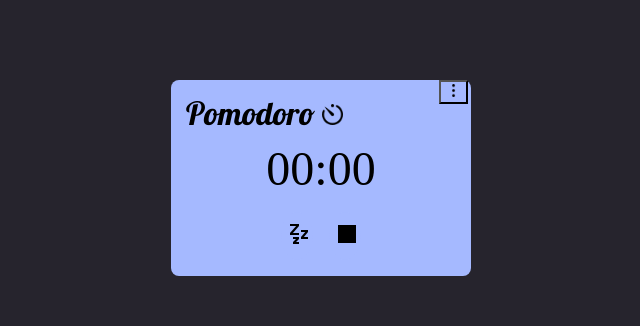
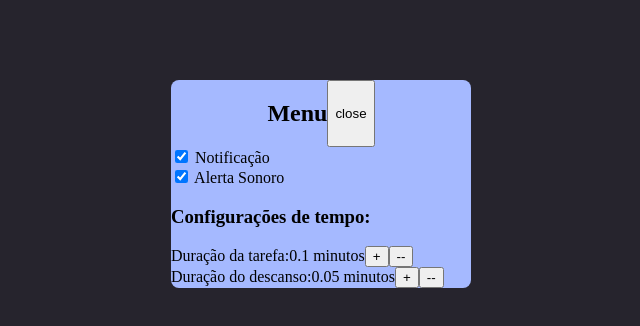
Before and after one commit to JongaMatos/pomodoro-react, a React (Create React App) app: page / in a window 1280 px wide. Both pictures are taken after a click on the button 772 px from the left and 92 px from the top of the page. Shown: the top 326 px of the page, without its empty margins (319-959 px from the left). Built offline with nearby package versions, Linux system fonts and the light colour scheme.

Commit message:
Created homepage and 'menu' component.

```diff
--- a/src/app.jsx
+++ b/src/app.jsx
@@ -1,13 +1,11 @@
 import React from 'react'
-import Pomodoro from './components/pomodoro'
+import HomePage from './pages/homePage'
 import { GeneralProvider } from './context/generalContext'
 function App() {
     return (
-        // <div>
             <GeneralProvider>
-                <Pomodoro />
+                <HomePage></HomePage>
             </GeneralProvider>
-        // </div>
     )
 }
 
--- /dev/null
+++ b/src/components/menu/menu.css
@@ -0,0 +1,10 @@
+.MenuHead {
+    margin-right: auto;
+    margin-left: auto;
+    display: flex;
+}
+
+.Options {
+    display: flex;
+    flex-direction: column;
+}
--- /dev/null
+++ b/src/components/menu/menu.jsx
@@ -0,0 +1,57 @@
+import React, { useContext } from 'react'
+import { GeneralContext } from '../../context/generalContext'
+
+import './menu.css'
+
+function Menu() {
+    const {
+        taskTime,
+        restTime,
+        closeMenu,
+        changeAlert,
+        changeNotificationOn,
+        notificationOn,
+        soundAlert,
+        increaseTaskTime,
+        decreaseTaskTime,
+        increaseRestTime,
+        decreaseRestTime,
+    } = useContext(GeneralContext);
+
+    return (
+        <div className='Card'>
+            <div className='MenuHead'>
+                <h2>Menu</h2>
+                <button onClick={closeMenu}>close</button>
+            </div>
+
+            <div className='Options'>
+                <div className='Option'>
+                    <input name='notification?' type="checkbox" checked={notificationOn} onChange={changeNotificationOn} />
+                    <label htmlFor="notification?"> Notificação</label>
+                </div>
+                <div className='Option'>
+                    <input name='soundAlert?' type="checkbox" checked={soundAlert} onChange={changeAlert} />
+                    <label htmlFor="soundAlert?"> Alerta Sonoro</label>
+                </div>
+                <div className='Times'>
+                    <h3>Configurações de tempo:</h3>
+                    <div className='Option'>
+                        Duração da tarefa:{taskTime / 60} minutos
+                        <button onClick={increaseTaskTime}>+</button>
+                        <button onClick={decreaseTaskTime}> -- </button>
+                    </div>
+                    <div className='Option'>
+                        Duração do descanso:{restTime / 60} minutos
+                        <button onClick={increaseRestTime}>+</button>
+                        <button onClick={decreaseRestTime}> -- </button>
+                    </div>
+                </div>
+
+
+            </div>
+        </div>
+    )
+}
+
+export default Menu
--- a/src/components/pomodoro.jsx
+++ b/src/components/pomodoro/pomodoro.jsx
@@ -1,17 +1,23 @@
 import React, { useState, useEffect, useContext } from 'react';
-import { GeneralContext, GeneralProvider } from '../context/generalContext'
+import { GeneralContext } from '../../context/generalContext'
 
-import play from '../assets/play.png';
-import reset from '../assets/reset.png';
-import sleep from '../assets/rest.png';
-import pause from '../assets/pause.svg';
-import iconTimer from '../assets/iconTimer.png';
-import more from '../assets/more.png';
+import play from '../../assets/play.png';
+import reset from '../../assets/reset.png';
+import sleep from '../../assets/rest.png';
+import pause from '../../assets/pause.svg';
+import iconTimer from '../../assets/iconTimer.png';
+import more from '../../assets/more.png';
 
 import './pomodoro.css';
 
 function Pomodoro() {
-    const { taskTime, restTime } = useContext(GeneralContext);
+    const {
+        taskTime,
+        restTime,
+        openMenu,
+        soundAlert,
+        notificationOn,
+    } = useContext(GeneralContext);
 
 
     let countdownTimeout;
@@ -20,7 +26,6 @@ function Pomodoro() {
     const [time, setTime] = useState(taskTime);
     const [running, setRunning] = useState(false);
     const [rest, setRest] = useState(false);
-    const [openMenu, setOpenMenu] = useState(false);
     const min = Math.floor(time / 60);
     const sec = time % 60;
 
@@ -28,8 +33,7 @@ function Pomodoro() {
         if (Notification.permission !== 'granted') {
             Notification.requestPermission();
         }
-        console.log({ taskTime });
-        console.log({ restTime });
+        handleResetTimer();
     }, []);
 
     useEffect(() => {
@@ -94,45 +98,23 @@ function Pomodoro() {
     }
 
     const taskNotification = () => {
-        if (Notification.permission === 'granted') {
+
+        if (soundAlert) {
             new Audio('/endpomo.wav').play();
+        }
+
+        if (Notification.permission === 'granted' && notificationOn) {
             new Notification("Bora descansar.");
         }
     }
     const restNotification = () => {
-        if (Notification.permission === 'granted') {
+
+        if (soundAlert) {
             new Audio('/endBreakout.mp3').play();
+        }
+
+        if (Notification.permission === 'granted' && notificationOn) {
             new Notification("Acabou descanso.");
-        }
-    }
-    const pomodoroTimer = () => {
-        if (!openMenu) {
-            return (
-                <>
-                    {rest ?
-                        (
-                            <div className='Head'>
-                                <h2 className='Title'>Pomodoro <img src={sleep} alt="" /></h2>
-                                <button onClick={() => { setOpenMenu(true) }}> <img src={more} alt="" /></button>
-                            </div>
-
-                        ) :
-                        (
-                            <div className='Head'>
-                                <h2 className='Title'>Pomodoro <img className='TimerIcon' src={iconTimer} alt="" /></h2>
-                                <button onClick={() => { setOpenMenu(true) }}> <img src={more} alt="" /></button>
-                            </div>
-                        )}
-                    <div className='Timer'>
-                        {min < 10 ? (`0${min}`) : (min)}:{sec < 10 ? (`0${sec}`) : (sec)}
-                    </div>
-
-                    <div className='TimerBtns'>
-                        {whichBtn()}
-                        {resetBtn()}
-                    </div>
-                </>
-            );
         }
     }
 
@@ -144,14 +126,14 @@ function Pomodoro() {
                 (
                     <div className='Head'>
                         <h2 className='Title'>Pomodoro <img src={sleep} alt="" /></h2>
-                        <button onClick={() => { setOpenMenu(true) }}> <img src={more} alt="" /></button>
+                        <button onClick={() => { openMenu() }}> <img src={more} alt="" /></button>
                     </div>
 
                 ) :
                 (
                     <div className='Head'>
                         <h2 className='Title'>Pomodoro <img className='TimerIcon' src={iconTimer} alt="" /></h2>
-                        <button onClick={() => { setOpenMenu(true) }}> <img src={more} alt="" /></button>
+                        <button onClick={() => { openMenu() }}> <img src={more} alt="" /></button>
                     </div>
                 )}
             <div className='Timer'>
--- a/src/context/generalContext.jsx
+++ b/src/context/generalContext.jsx
@@ -1,27 +1,58 @@
-import { createContext, useContext, useEffect, useState, ReactNode } from 'react'
-
-
-
+import { createContext, useEffect, useState } from 'react'
 
 
 export const GeneralContext = createContext();
 
 
 export function GeneralProvider({ children }) {
-    const [taskTime, setTasktime] = useState(0);
-    const [restTime, setRestTime] = useState(0);
-    const [openMenu, setopenMenu] = useState(false);
+
+    const [taskTime, setTaskTime] = useState(0.1 * 60);
+    const [restTime, setRestTime] = useState(0.05 * 60);
+    const [menuIsOpen, setMenuIsOpen] = useState(false);
+    const [soundAlert, setSoundAlert] = useState(true);
+    const [notificationOn, setNotificationOn] = useState(true);
+
     useEffect(() => {
-        setTasktime(0.1 * 60);
+        setTaskTime(0.1 * 60);
         setRestTime(0.05 * 60);
 
     }, []);
+    const openMenu = () => {
+        setMenuIsOpen(true);
+    }
+    const closeMenu = () => {
+        setMenuIsOpen(false)
+    }
+    const changeAlert = () => {
+        setSoundAlert(!soundAlert);
+    }
+    const changeNotificationOn = () => {
+        setNotificationOn(!notificationOn);
+    }
+
+    const increaseTaskTime = () => { setTaskTime(taskTime + 60); }
+    const decreaseTaskTime = () => { setTaskTime(taskTime - 60) }
+
+    const increaseRestTime = () => { setRestTime(taskTime + 60); }
+    const decreaseRestTime = () => { setRestTime(taskTime - 60) }
 
     return (
         <GeneralContext.Provider value={{
             taskTime,
             restTime,
+            menuIsOpen,
+            soundAlert,
+            notificationOn,
+            changeAlert,
+            changeNotificationOn,
             openMenu,
+            closeMenu,
+            increaseTaskTime,
+            decreaseTaskTime,
+            increaseRestTime,
+            decreaseRestTime,
+
+
         }}>
             {children}
         </GeneralContext.Provider>
--- /dev/null
+++ b/src/pages/homePage/index.jsx
@@ -0,0 +1,17 @@
+import React, { useContext } from 'react'
+
+import { GeneralContext } from '../../context/generalContext'
+
+import Pomodoro from '../../components/pomodoro/pomodoro'
+import Menu from '../../components/menu/menu'
+
+function HomePage() {
+    const { menuIsOpen } = useContext(GeneralContext);
+    return (
+        <>
+            {menuIsOpen ? (<Menu />) : (<Pomodoro />)}
+        </>
+    )
+}
+
+export default HomePage;
```
Also changed, not shown: src/components/pomodoro/pomodoro.css (renamed from src/components/pomodoro.css), src/pages/homePage/styles.css (added).
